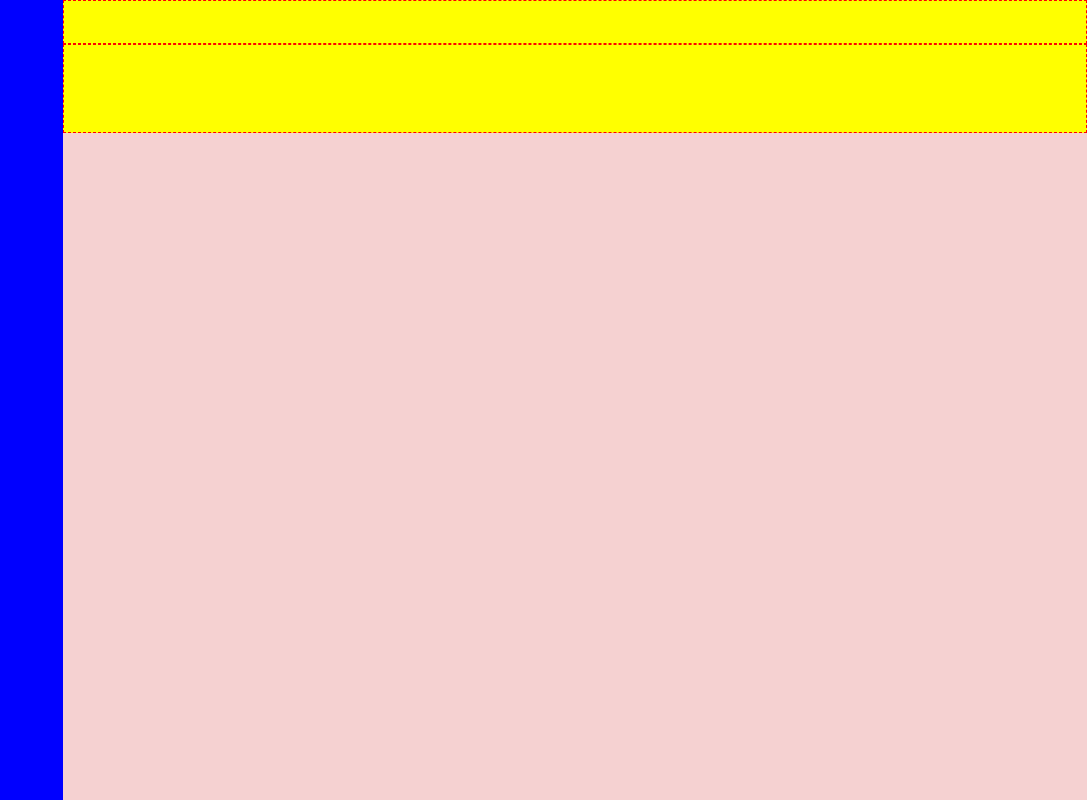
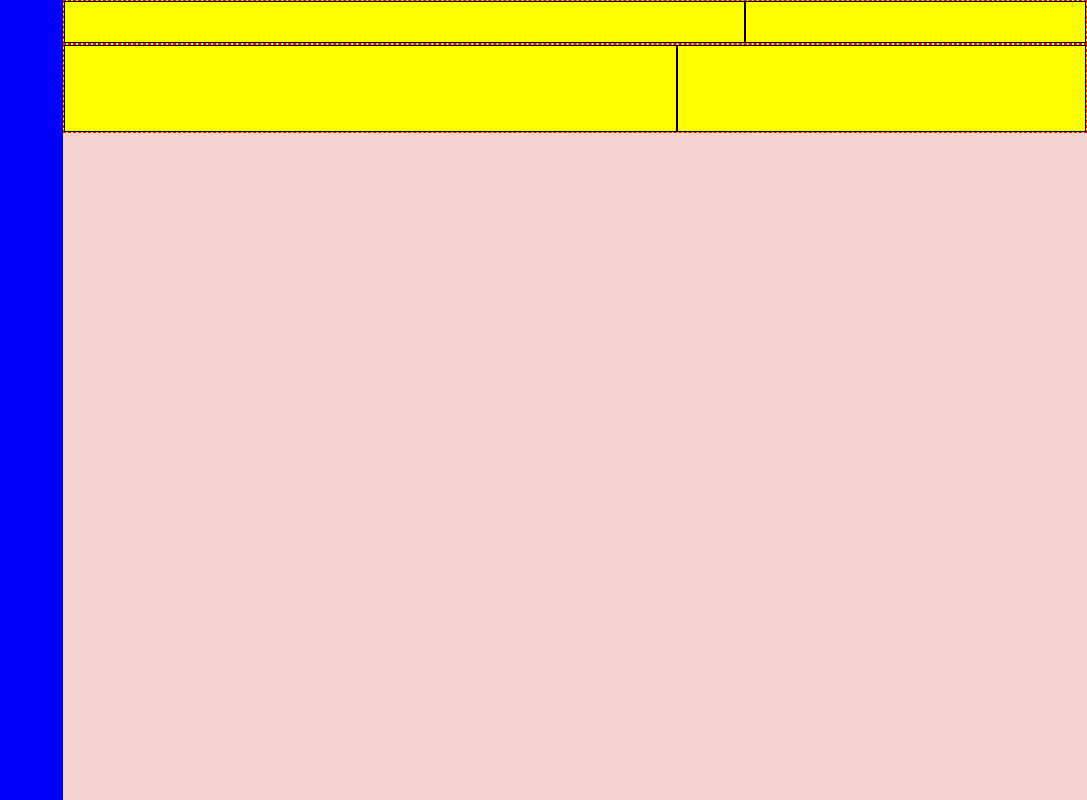
Before and after one commit to KramYengir/admin-dashboard, a plain HTML site: page index.html in a window 1280 px wide. Shown: the whole page, without its empty margins (193-1280 px from the left). Drawn offline with Linux system fonts and the light colour scheme.

Commit message:
mark out different header areas

```diff
--- a/index.html
+++ b/index.html
@@ -10,8 +10,14 @@
 <body>
     <div class="container">
         <div class="header">
-            <div class="header-top"></div>
-            <div class="header-bottom"></div>
+            <div class="header-top">
+                <div class="search-bar"></div>
+                <div class="notifications"> </div>
+            </div>
+            <div class="header-bottom">
+                <div class="greeting"></div>
+                <div class="button-menu"></div>
+            </div>
         </div>
         <div class="sidebar"></div>
         <div class="main-content"></div>
--- a/style.css
+++ b/style.css
@@ -41,11 +41,23 @@ body{
 
 .header-top{
     grid-area: header-top;
+    display: grid;
+    grid-template: 1fr / 2fr 1fr;
+}
+
+.search-bar,
+.notifications,
+.greeting,
+.button-menu{
+    border: 1px solid black;
 }
 
 .header-bottom{
     grid-area: header-bottom;
+    display: grid;
+    grid-template: 1fr / 1.5fr 1fr;
 }
+
 
 .sidebar{
     grid-area: sidebar;
```
